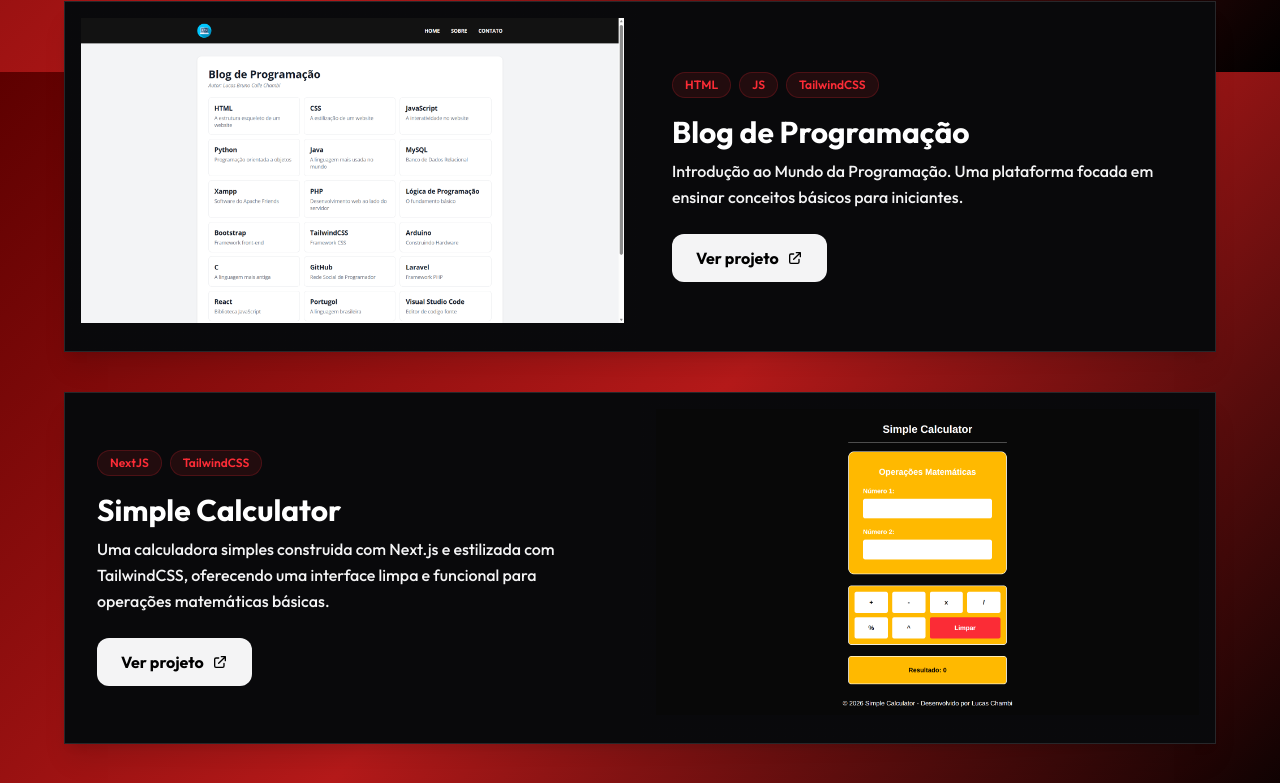
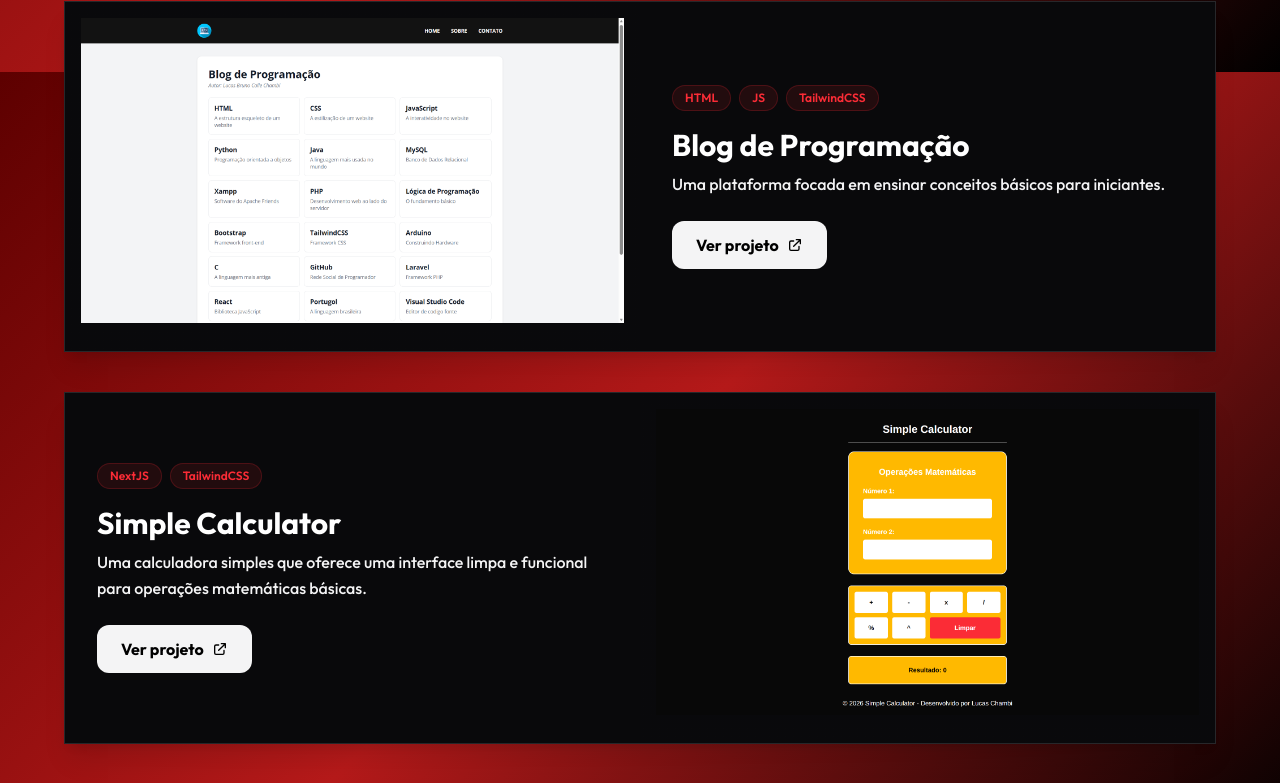
Before and after one commit to LokiiiGo/portifolio-lucas-chambi, a React (Vite) app: page / in a window 1280 px wide. Shown: the part 2328-3111 px from the top of the page. Built offline with nearby package versions, Linux system fonts and the light colour scheme.

Commit message:
Fazendo alterações nas descrições dos projetos

```diff
--- a/src/components/Projetos.jsx
+++ b/src/components/Projetos.jsx
@@ -3,21 +3,21 @@
 const projetos = [
   {
     title: "Blog de Programação",
-    description: "Introdução ao Mundo da Programação. Uma plataforma focada em ensinar conceitos básicos para iniciantes.",
+    description: "Uma plataforma focada em ensinar conceitos básicos para iniciantes.",
     techs: ["HTML", "JS", "TailwindCSS"],
     image: "./programacao-blog.png",
     link: "https://github.com/LokiiiGo/programacao-blog",
   },
   {
     title: "Simple Calculator",
-    description: "Uma calculadora simples construida com Next.js e estilizada com TailwindCSS, oferecendo uma interface limpa e funcional para operações matemáticas básicas.",
+    description: "Uma calculadora simples que oferece uma interface limpa e funcional para operações matemáticas básicas.",
     techs: ["NextJS", "TailwindCSS"],
     image: "./calculadora-simples.png",
     link: "https://github.com/LokiiiGo/simple-calculator",
   },
   {
     title: "Stokki Life",
-    description: "Gerenciamento de estoque para pequenos negocios, com funcionalidades de cadastro de produtos, controle de estoque e geração de relatórios.",
+    description: "Gerenciamento de estoque para pequenos negócios, com funcionalidades de cadastro de produtos, controle de estoque e geração de relatórios.",
     techs: ["Laravel", "TailwindCSS", "MySQL"],
     image: "./stokki-life.png",
     link: "https://github.com/stokki-life-tcc",
```
